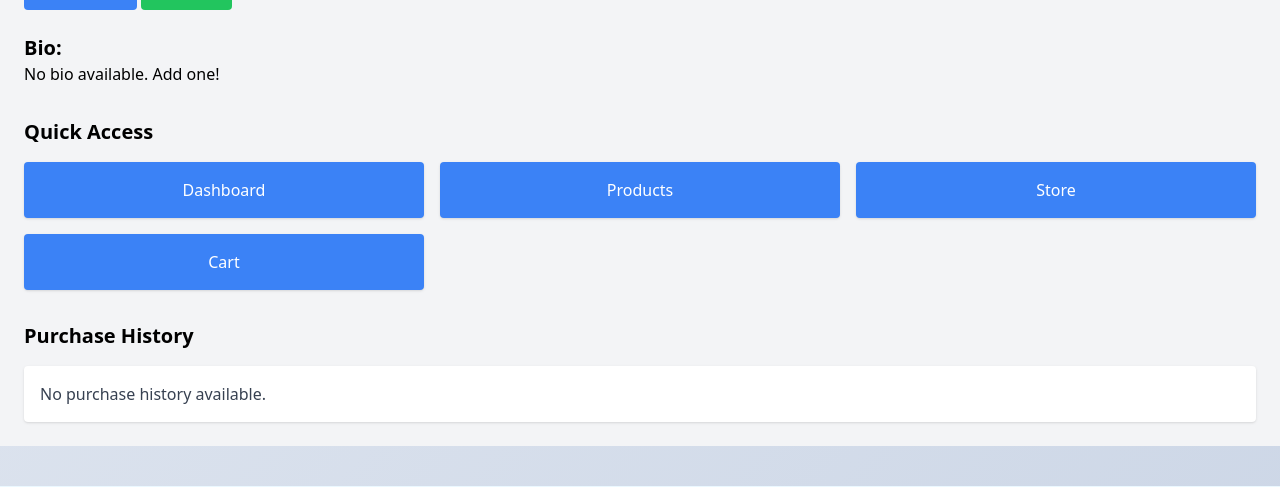
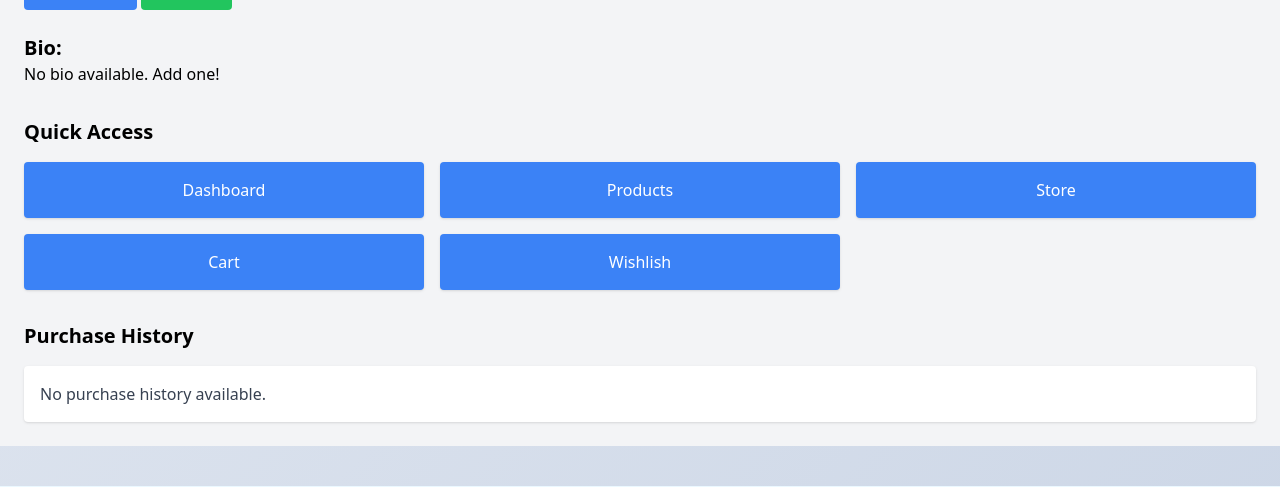
Before and after one commit to PBP-D08/gadget-port, a Django app: template user/templates/view_profile.html in a window 1280 px wide. Shown: the part 294-781 px from the top of the page. Run offline with Django 5.2, Linux system fonts and the light colour scheme; the template is opened without the code that fills it, so the values that code supplies are empty; parts of the project's set-up code (start-up, migrations or seed data) failed here and were passed over; some libraries are stand-ins or nearby versions.

```diff
--- a/user/templates/view_profile.html
+++ b/user/templates/view_profile.html
@@ -34,6 +34,8 @@
                 <a href="{% url 'products:show_products' %}" class="block text-center bg-blue-500 text-white py-4 rounded shadow hover:bg-blue-600 transition duration-200">Products</a>
                 <a href="{% url 'store:list_store' %}" class="block text-center bg-blue-500 text-white py-4 rounded shadow hover:bg-blue-600 transition duration-200">Store</a>
                 <a href="{% url 'cart_checkout:cart' %}" class="block text-center bg-blue-500 text-white py-4 rounded shadow hover:bg-blue-600 transition duration-200">Cart</a>
+                <a href="{% url 'wishlist:user_wishlist' %}" class="block text-center bg-blue-500 text-white py-4 rounded shadow hover:bg-blue-600 transition duration-200">Wishlish</a>
+
             </div>
         </div>
 
```
